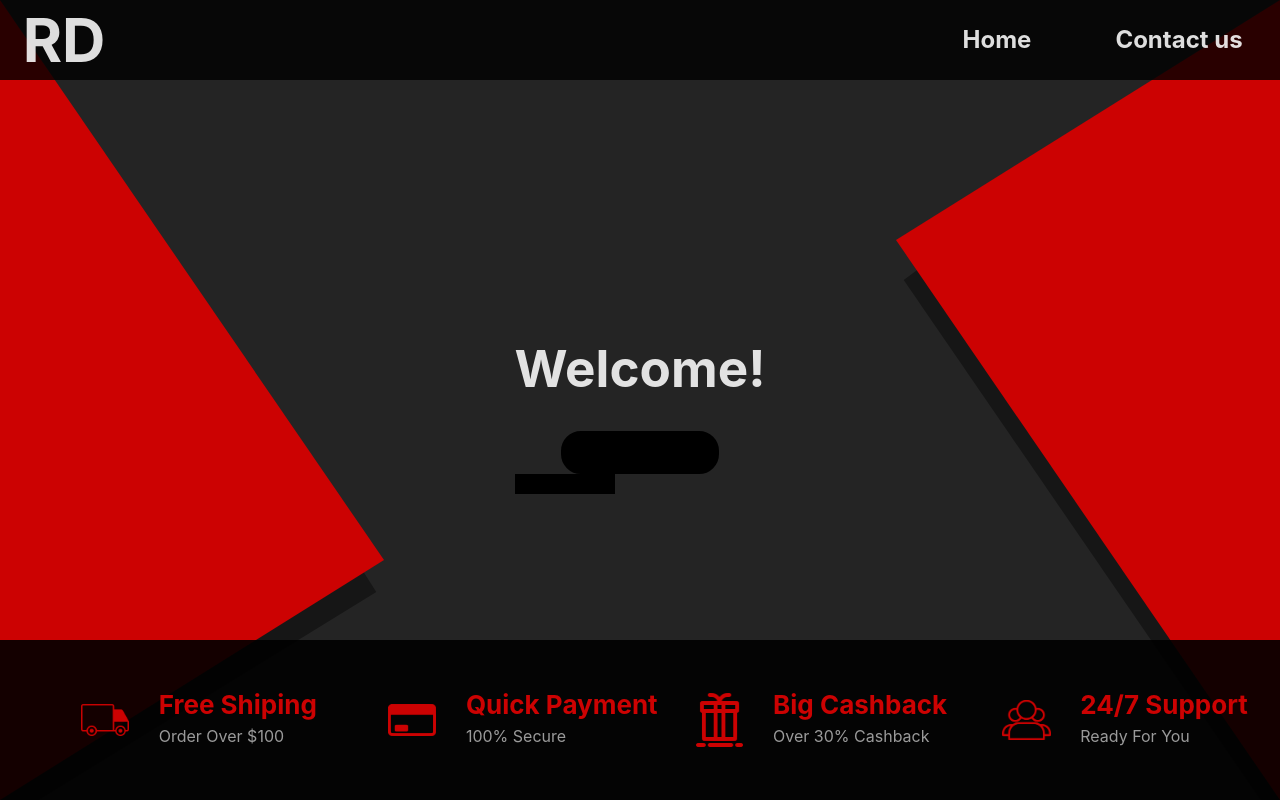
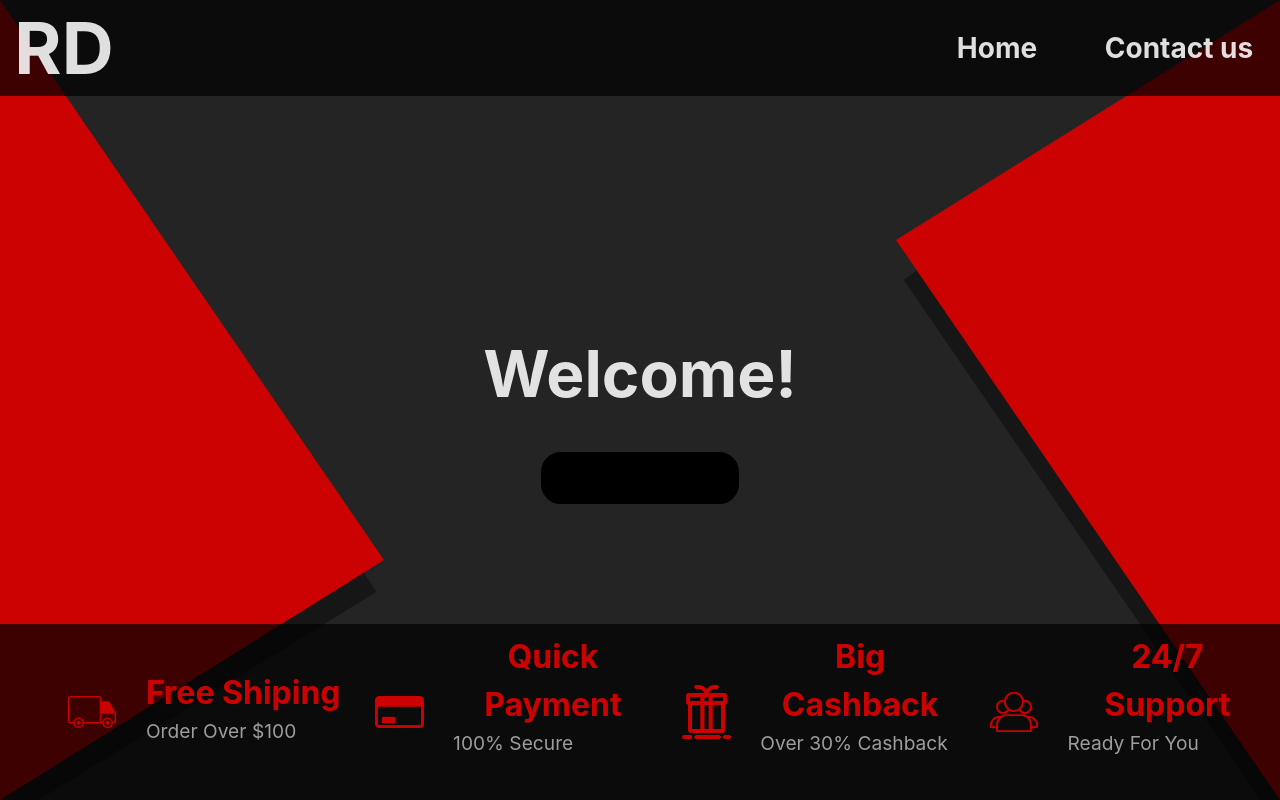
Before and after one commit to DrowAnn/Proyecto-React-Js, a React (Vite) app: page / in a window 1280 px wide. Built offline with nearby package versions, Linux system fonts and the light colour scheme.

Commit message:
Avance 29 de Abril - Dia

```diff
--- a/src/App.jsx
+++ b/src/App.jsx
@@ -2,12 +2,41 @@ import Welcome from "./Components/WelcomeBody/Welcome.jsx";
 import Header from "./Components/Header/Header.jsx";
 import Footer from "./Components/Footer/Footer.jsx";
 import "./App.css";
-import React, { useState } from "react";
+import React, { useState, useEffect } from "react";
 
 export const HighlightsContent = React.createContext();
+export const ProductsListContent = React.createContext();
 
 function App() {
   const [welcome, setWelcome] = useState(true);
+  const [productsList, setProductsList] = useState([]);
+
+  function callData() {
+    fetch("https://fakestoreapi.com/products")
+      .then((res) => res.json())
+      .then((json) => {
+        console.log(productsList);
+        setProductsList(json);
+        console.log(productsList);
+      });
+  }
+
+  useEffect(() => {
+    console.log("Montaje");
+
+    if (!welcome) {
+      callData();
+    } else {
+      setProductsList([]);
+    }
+
+    console.log(productsList);
+    console.log(welcome);
+
+    return () => {
+      console.log("Desmontaje");
+    };
+  }, [welcome]);
 
   const highlightsContent = [
     {
@@ -39,14 +68,16 @@ function App() {
   return (
     <>
       <HighlightsContent.Provider value={highlightsContent}>
+        <ProductsListContent.Provider value={productsList}>
           <Welcome
-          statusWelcome={welcome}
             onClick={() => {
               setWelcome(!welcome);
             }}
+            statusWelcome={welcome}
           />
           <Header />
           <Footer />
+        </ProductsListContent.Provider>
       </HighlightsContent.Provider>
     </>
   );
--- a/src/Components/ARefs/ARefs.css
+++ b/src/Components/ARefs/ARefs.css
@@ -1,4 +1,4 @@
-a {
+.headerRefs {
   color: rgba(255, 255, 255, 0.87);
   text-decoration: none;
   width: fit-content;
@@ -10,13 +10,13 @@ a {
   border-radius: 40px;
 }
 
-a:hover {
+.headerRefs:hover {
   background-color: black;
   border: 2px solid rgb(204, 2, 2, 1);
   box-shadow: 0px 2px 2px 1px black, 0px 4px 1px 1px rgba(255, 255, 255, 0.5);
 }
 
-a:active {
+.headerRefs:active {
   border: 2px solid rgb(204, 2, 2, 1);
   transform: translateY(4px);
   box-shadow: none;
--- a/src/Components/ARefs/ARefs.jsx
+++ b/src/Components/ARefs/ARefs.jsx
@@ -1,5 +1,9 @@
 import "./ARefs.css";
 
 export default function ARefs(props) {
-  return <a href={props.linkTo}>{props.showTitle}</a>;
+  return (
+    <a className="headerRefs" href={props.linkTo}>
+      {props.showTitle}
+    </a>
+  );
 }
--- a/src/Components/Buttons/Buttons.css
+++ b/src/Components/Buttons/Buttons.css
@@ -3,7 +3,7 @@ button {
   border-radius: 20px;
   border: 2px solid black;
   padding: 0.6em 1.2em;
-  font-size: 1em;
+  font-size: 2.5vh;
   font-weight: 500;
   font-family: inherit;
   transition: border-color 0.25s;
--- a/src/Components/Buttons/Buttons.jsx
+++ b/src/Components/Buttons/Buttons.jsx
@@ -1,7 +1,11 @@
 import "./Buttons.css";
 
 const WelcomeButton = (props) => {
-  return <button onClick={props.onClick}>{props.message}</button>;
+  return (
+    <button onClick={props.onClick} style={props.style}>
+      {props.message}
+    </button>
+  );
 };
 
 export default WelcomeButton;
--- a/src/Components/Footer/Footer.css
+++ b/src/Components/Footer/Footer.css
@@ -1,9 +1,9 @@
 .footerDiv {
   width: 96%;
-  height: 160px;
-  padding-left: 4%;
-  padding-right: 0%;
-  background-color: rgba(0, 0, 0, 0.9);
+  height: 22%;
+  padding-left: 3%;
+  padding-right: 1%;
+  background-color: rgba(0, 0, 0, 0.7);
   position: absolute;
   bottom: 0;
   left: 0;
--- a/src/Components/Header/Header.css
+++ b/src/Components/Header/Header.css
@@ -1,9 +1,9 @@
 .headerDiv {
   width: 100%;
-  height: 80px;
+  height: 12%;
   padding: 0;
   margin: 0;
-  background-color: rgba(0, 0, 0, 0.8);
+  background-color: rgba(0, 0, 0, 0.7);
   position: absolute;
   top: 0;
   left: 0;
@@ -19,14 +19,14 @@
   line-height: 1;
   width: fit-content;
   justify-self: center;
-  font-size: 60px;
+  font-size: 9vh;
   grid-column: 1;
   grid-row: 1;
 }
 
 .keywordsReference {
   color: rgba(255, 255, 255, 0.87);
-  font-size: 24px;
+  font-size: 3.5vh;
   grid-row: 1;
   grid-column: 3;
   display: grid;
--- a/src/Components/Highlights/Highlights.css
+++ b/src/Components/Highlights/Highlights.css
@@ -23,7 +23,7 @@
   grid-column: 2;
   grid-row: 1;
   font-weight: bolder;
-  font-size: 26px;
+  font-size: 4vh;
   color: rgb(204, 2, 2);
 }
 
@@ -34,6 +34,6 @@
   align-self: center;
   grid-column: 2;
   grid-row: 2;
-  font-size: 16px;
+  font-size: 2.4vh;
   color: rgb(255, 255, 255, 0.6);
 }
--- a/src/Components/Lists/Lists.css
+++ b/src/Components/Lists/Lists.css
@@ -1,5 +1,23 @@
 .listProducts {
-  width: 100px;
-  height: 100px;
-  background-color: rgb(0, 0, 0, 0.6);
+  width: 90%;
+  height: 54vh;
+  background-color: rgba(0, 0, 0, 0.7);
+  position: absolute;
+  top: 22vh;
+  left: 5%;
 }
+
+.products {
+  margin: 0;
+  margin-bottom: 15px;
+  height: 80%;
+  overflow-y: scroll;
+  padding-left: 8%;
+  padding-right: 5%;
+  text-align: left;
+  font-size: 2.5vh;
+}
+
+li {
+  padding-bottom: 8px;
+}
--- a/src/Components/Lists/Lists.jsx
+++ b/src/Components/Lists/Lists.jsx
@@ -1,7 +1,20 @@
 import "./Lists.css";
+import { ProductsListContent } from "../../App";
+import { useContext } from "react";
 
-export default function ListProducts() {
+export default function ProductsList() {
+  const productsList = useContext(ProductsListContent);
+
   return (
-    <div className="listProducts">{/* <h1>Lista de Productos</h1> */}</div>
+    <div className="listProducts">
+      {console.log(productsList[0])}
+      <h1 style={{ margin: "10px", fontSize: "5vh" }}>Lista de Productos</h1>
+      <img src={productsList[5].image} style={{ width: "80px" }} />
+      <ol className="products">
+        {productsList.map((product) => {
+          return <li key={product.id}>{product.title}</li>;
+        })}
+      </ol>
+    </div>
   );
 }
--- a/src/Components/WelcomeBody/Welcome.jsx
+++ b/src/Components/WelcomeBody/Welcome.jsx
@@ -1,35 +1,36 @@
 import "./Welcome.css";
 import WelcomeButton from "../Buttons/Buttons.jsx";
-import ListsProducts from "../Lists/Lists.jsx";
+import ProductsList from "../Lists/Lists.jsx";
 
 const Welcome = (props) => {
-  let [welcomeMessage, welcomeButton, backButton, listProducts] = "";
+  let [welcomeMessage, welcomeButton, backButton, productsList] = "";
 
   if (props.statusWelcome) {
-    welcomeMessage = <h1>Welcome!</h1>;
+    welcomeMessage = <h1 style={{ fontSize: "8vh" }}>Welcome!</h1>;
     welcomeButton = (
       <WelcomeButton message="See Products..." onClick={props.onClick} />
     );
   } else {
     backButton = (
-      <WelcomeButton message="Back To Welcome" onClick={props.onClick} />
+      <WelcomeButton
+        message="Back To Home"
+        onClick={props.onClick}
+        style={{ position: "absolute", top: "14vh", left: "5%" }}
+      />
     );
-    listProducts = <ListsProducts />;
+    productsList = <ProductsList />;
   }
 
   return (
     <>
-      {welcomeMessage}
-      {welcomeButton}
-      <div
-        style={{ width: "100px", height: "20px", backgroundColor: "black" }}
-      ></div>
-      {/* {listProducts} */}
-      {backButton}
       <div className="shadowPictureDecoration1" />
       <div className="pictureDecoration1" />
       <div className="shadowPictureDecoration2" />
       <div className="pictureDecoration2" />
+      {welcomeMessage}
+      {welcomeButton}
+      {backButton}
+      {productsList}
     </>
   );
 };
```
Lines whose indentation alone changed are shown as unchanged.
